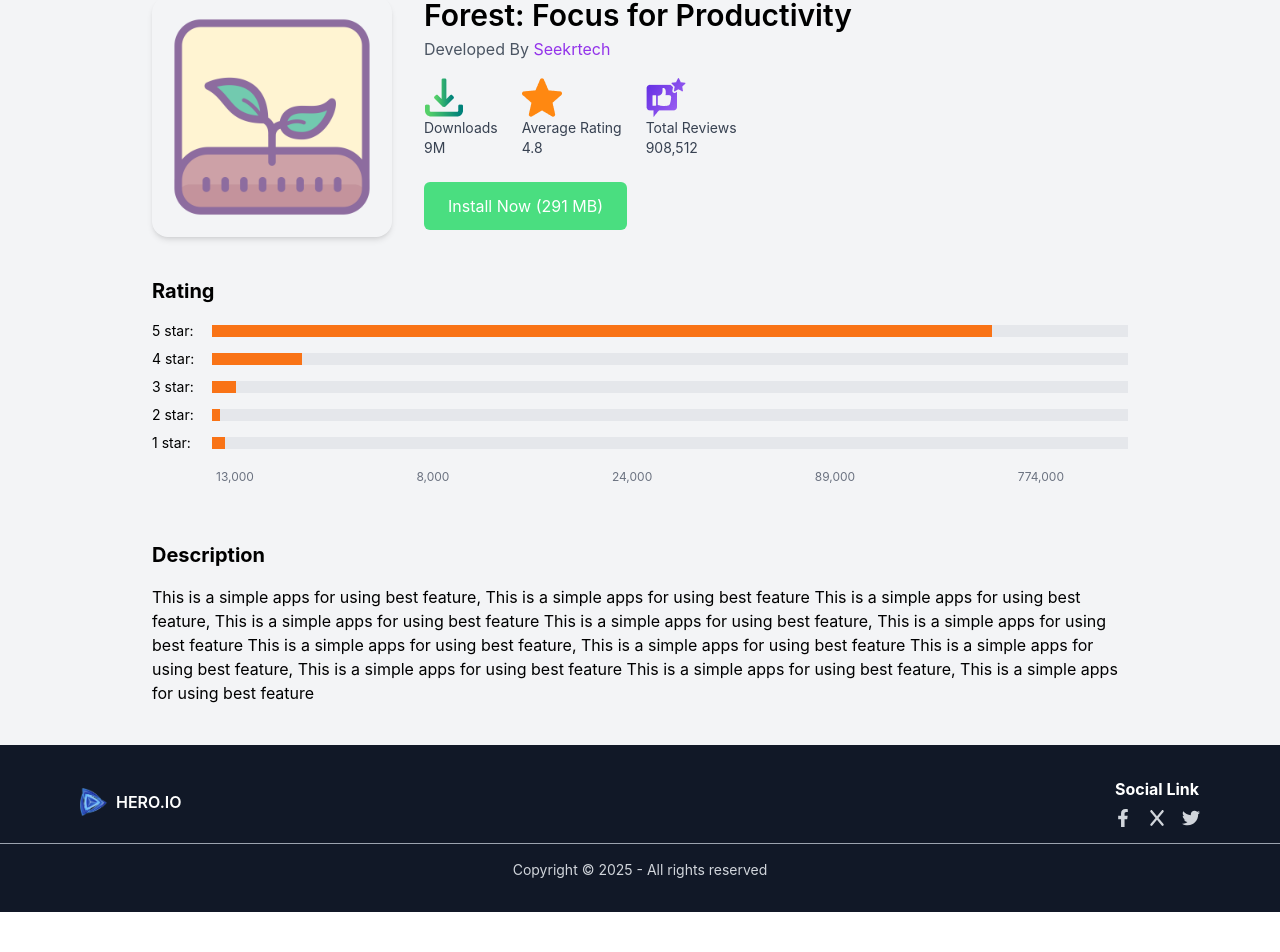
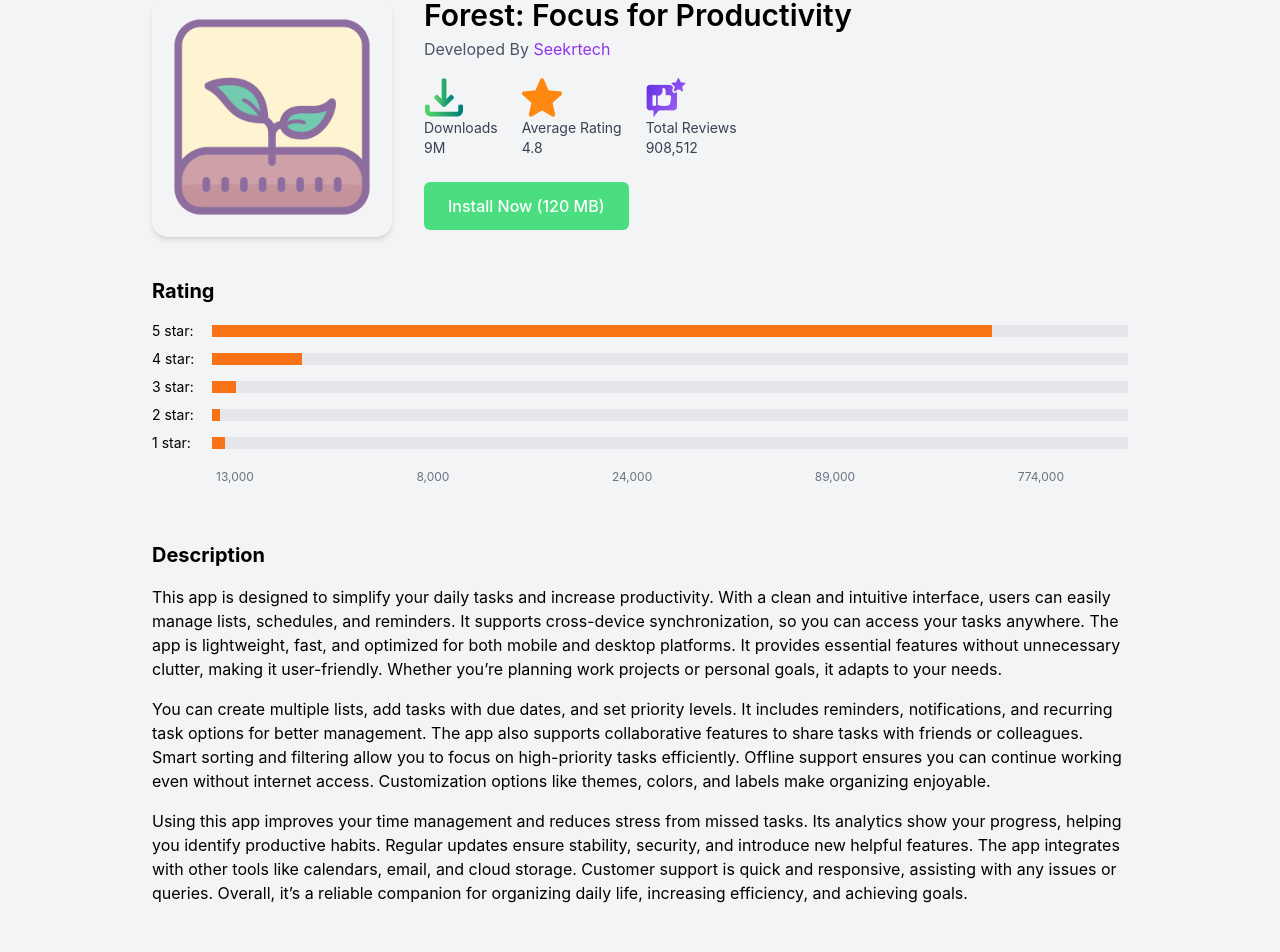
Before and after one commit to Rafsunjany-khan/Hero-IO, a React (Create React App) app in the folder hero-io/: page /app/1 in a window 1280 px wide. Shown: the part 115-1067 px from the top of the page. Before the commit the page ends 1027 px from the top, so only its background shows below. Built offline with nearby package versions, Linux system fonts and the light colour scheme.

Commit message:
Add react tostify for toast messge apps installation

```diff
--- a/hero-io/package.json
+++ b/hero-io/package.json
@@ -11,6 +11,7 @@
     "react-dom": "^18.2.0",
     "react-icons": "^5.5.0",
     "react-router-dom": "^7.9.4",
+    "react-toastify": "^11.0.5",
     "web-vitals": "^2.1.4"
   },
   "scripts": {
--- a/hero-io/src/pages/AppDetails.jsx
+++ b/hero-io/src/pages/AppDetails.jsx
@@ -3,6 +3,9 @@
 
 import Navbar from "../components/Navbar";
 import Footer from "../components/Footer";
+
+import { ToastContainer, toast } from "react-toastify";
+import "react-toastify/dist/ReactToastify.css";
 
 
 const AppDetails = () => {
@@ -24,6 +27,18 @@
         setLoading(false);
       });
   }, [id]);
+
+        const handleInstall = () => {
+                setInstalled(true);
+                toast.success(`${app.title} Installed Successfully!`, {
+                  position: "top-right",
+                  autoClose: 3000,
+                  hideProgressBar: false,
+                  closeOnClick: true,
+                  pauseOnHover: true,
+                  draggable: true,
+                });
+              };
 
           if (loading) {
           return <div className="text-center py-20">Loading...</div>;
@@ -58,8 +73,16 @@
             <span><img src="/assets/icon-ratings.png"/> Average Rating <br />{app.ratingAvg.toFixed(1)}</span>
             <span> <img src="/assets/icon-review.png" /> Total Reviews <br />{app.reviews.toLocaleString()}</span>
           </div>
-          <button className="flex items-center space-x-2 bg-green-400 text-white mt-6 px-6 py-3 rounded-md">
-        Install Now (291 MB)</button>
+          <button
+              onClick={handleInstall}
+              disabled={installed}
+              className={`flex items-center justify-center mt-6 px-6 py-3 rounded-md font-medium transition ${
+                installed
+                  ? "bg-gray-400 cursor-not-allowed text-white"
+                  : "bg-green-400 text-white hover:bg-green-500"
+              }`} >
+              {installed ? "Installed" : `Install Now (${app.size} MB)`}
+            </button>
         </div>
       </div>
 
@@ -99,16 +122,39 @@
 
 
       <div className="mt-12">
-      <h2 className="font-bold text-xl mb-4">Description</h2>
-      <p>This is a simple apps for using best feature, This is a simple apps for using best feature
-      This is a simple apps for using best feature, This is a simple apps for using best feature
-      This is a simple apps for using best feature, This is a simple apps for using best feature
-      This is a simple apps for using best feature, This is a simple apps for using best feature
-      This is a simple apps for using best feature, This is a simple apps for using best feature
-       This is a simple apps for using best feature, This is a simple apps for using best feature</p>
-      </div>
+          <h2 className="font-bold text-xl mb-4">Description</h2>
+
+          <p className="mb-4">
+            This app is designed to simplify your daily tasks and increase productivity.
+            With a clean and intuitive interface, users can easily manage lists, schedules, and reminders.
+            It supports cross-device synchronization, so you can access your tasks anywhere.
+            The app is lightweight, fast, and optimized for both mobile and desktop platforms.
+            It provides essential features without unnecessary clutter, making it user-friendly.
+            Whether you’re planning work projects or personal goals, it adapts to your needs.
+          </p>
+
+          <p className="mb-4">
+            You can create multiple lists, add tasks with due dates, and set priority levels.
+            It includes reminders, notifications, and recurring task options for better management.
+            The app also supports collaborative features to share tasks with friends or colleagues.
+            Smart sorting and filtering allow you to focus on high-priority tasks efficiently.
+            Offline support ensures you can continue working even without internet access.
+            Customization options like themes, colors, and labels make organizing enjoyable.
+          </p>
+
+          <p className="mb-4">
+            Using this app improves your time management and reduces stress from missed tasks.
+            Its analytics show your progress, helping you identify productive habits.
+            Regular updates ensure stability, security, and introduce new helpful features.
+            The app integrates with other tools like calendars, email, and cloud storage.
+            Customer support is quick and responsive, assisting with any issues or queries.
+            Overall, it’s a reliable companion for organizing daily life, increasing efficiency, and achieving goals.
+          </p>
+        </div>
+
     </div>
       <Footer />
+            <ToastContainer />
     </div>
   );
 };
```
Also changed, not shown: 1 other file (tests, documents, lock files or other folders).
